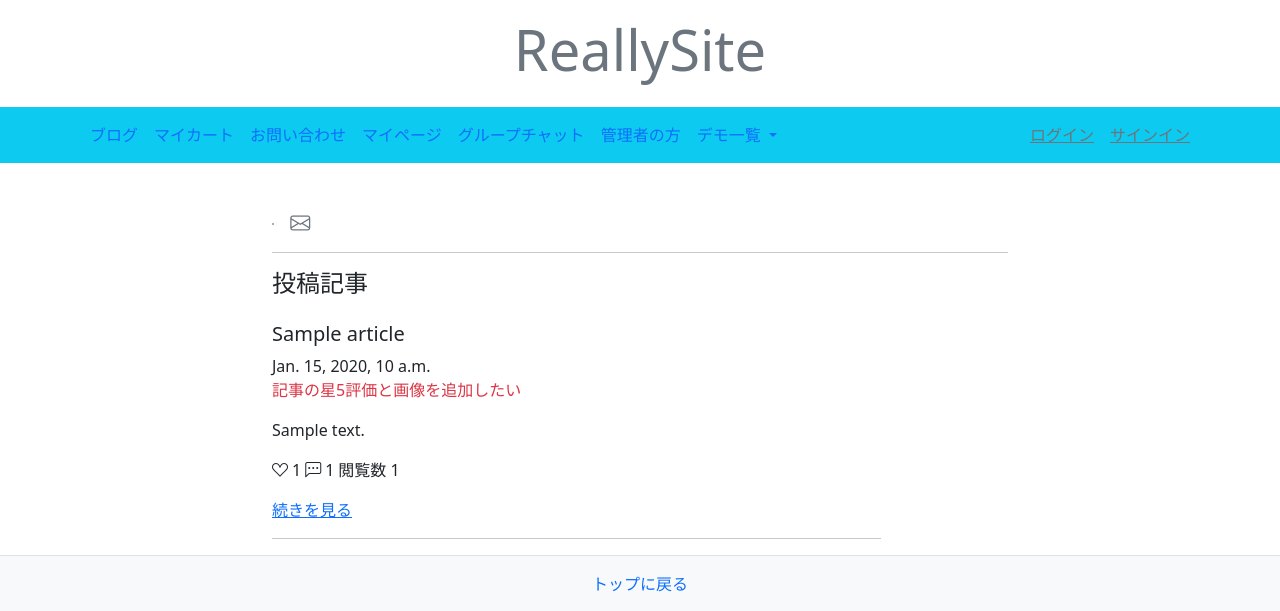
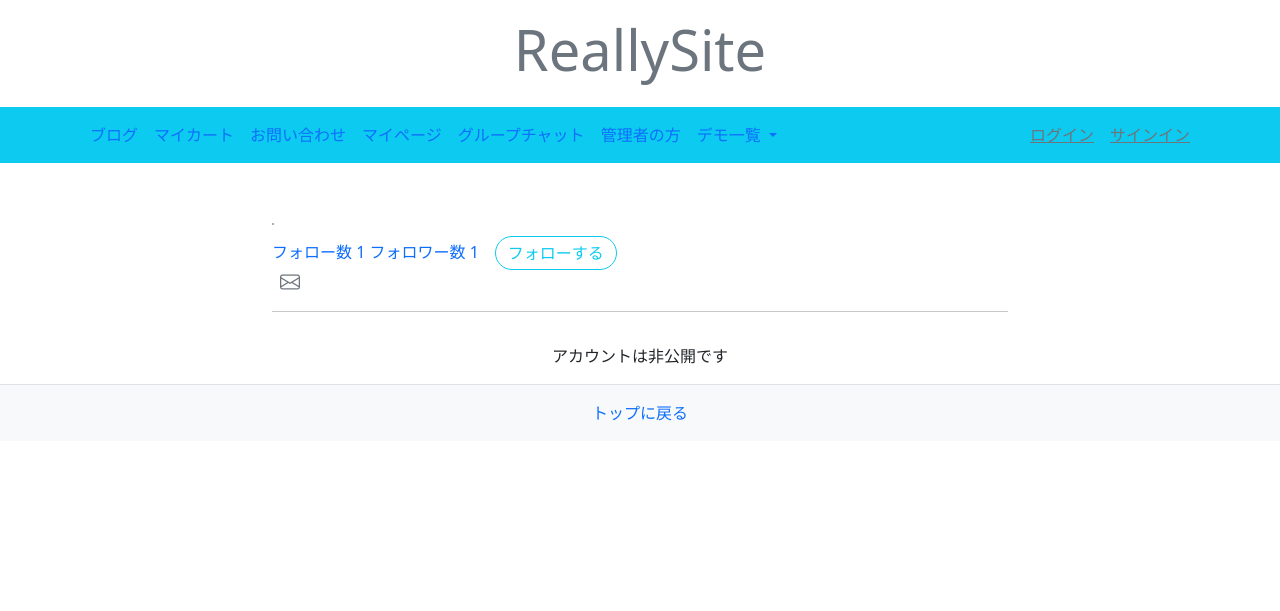
Before and after one commit to Musty-string3/Udemy-django-ReallySite, a Django app: template templates/mysite/author.html in a window 1280 px wide. Shown: the top 611 px of the page. Run offline with Django 3.2, Linux system fonts and the light colour scheme; the template is opened without the code that fills it: most values are stand-ins (such as "Sample title", 1, 10 or a date in 2020).

Commit message:
プロフィールを公開するかの設定

```diff
--- a/mysite/forms.py
+++ b/mysite/forms.py
@@ -31,6 +31,7 @@ class ProfileForm(forms.ModelForm):
             'city',
             'address',
             'image',
+            'is_public',
         )
 
     def save(self, user_image=None, commit=True):
--- a/mysite/models/profile_models.py
+++ b/mysite/models/profile_models.py
@@ -69,6 +69,8 @@ class Profile(models.Model):
     city = models.CharField(verbose_name='市区町村', max_length=100, blank=True, null=True)
     address = models.CharField(verbose_name='住所', max_length=200, blank=True, null=True)
     image = models.ImageField(verbose_name='プロフィール画像', upload_to=upload_image_to, default='images/default.png', blank=True)
+    follows = models.ManyToManyField(settings.AUTH_USER_MODEL, verbose_name='フォローしているユーザー', related_name='followed_by')
+    is_public = models.BooleanField(verbose_name='プロフィールを公開', default=1)
 
     class Meta:
         verbose_name_plural = 'プロフィール'
--- a/templates/mysite/author.html
+++ b/templates/mysite/author.html
@@ -10,10 +10,26 @@
             <div class="col-12">
                 <img src="{{ user.profile.image.url }}" alt="" class="col-2 mb-1 profile_author_image rounded-circle border border-secondary">
                 <span class="h5 ms-1">{{ user.profile.username }}</span>
+                <div class="d-flex">
+                    <div class="me-3 mt-1">
+                        <a href="{% url 'blog:follow' pk=user.id %}?follower=True" class="text-decoration-none">フォロー数 {{ follows_count }}</a>
+                        <a href="{% url 'blog:follow' pk=user.id %}" class="text-decoration-none">フォロワー数 {{ followed_count }}</a>
+                    </div>
+                    <form action="{% url 'blog:follow' user.id %}" method='post'>
+                        {% csrf_token %}
+                        {% if follow %}
+                        <input type="hidden" name="delete" value=True>
+                        <button class="btn btn-outline-info pt-1 pb-1 rounded-pill">フォロー解除</button>
+                        {% else %}
+                        <button class="btn btn-outline-info pt-1 pb-1 rounded-pill">フォローする</button>
+                        {% endif %}
+                    </form>
+                </div>
                 <a class="p-2 h5 link-secondary" href="#"><i class="bi bi-envelope"></i></a>
             </div>
 
             <hr>
+            {% if user.profile.is_public %}
             <div class="row">
                 <h4 class="mb-4">投稿記事</h4>
                 <div class="col-10">
@@ -55,6 +71,9 @@
                     {% endfor %}
                 </div>
             </div>
+            {% else %}
+            <p class="text-center pt-3">アカウントは非公開です</p>
+            {% endif %}
         </div>
         {% comment %} {% include 'snippets/sideber.html' %} {% endcomment %}
 
```
Also changed, not shown: templates/mysite/mypage.html (+7 -1 lines).
